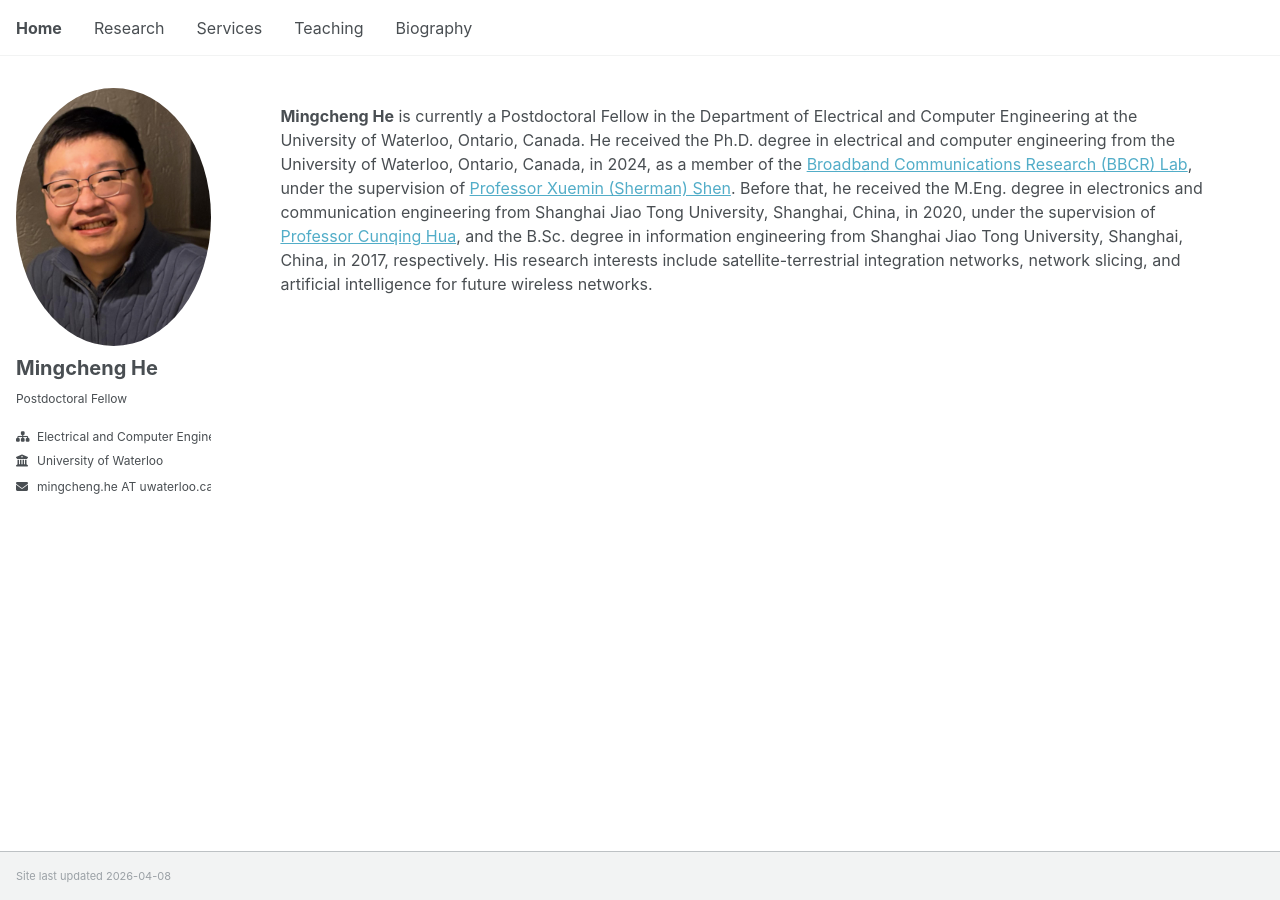
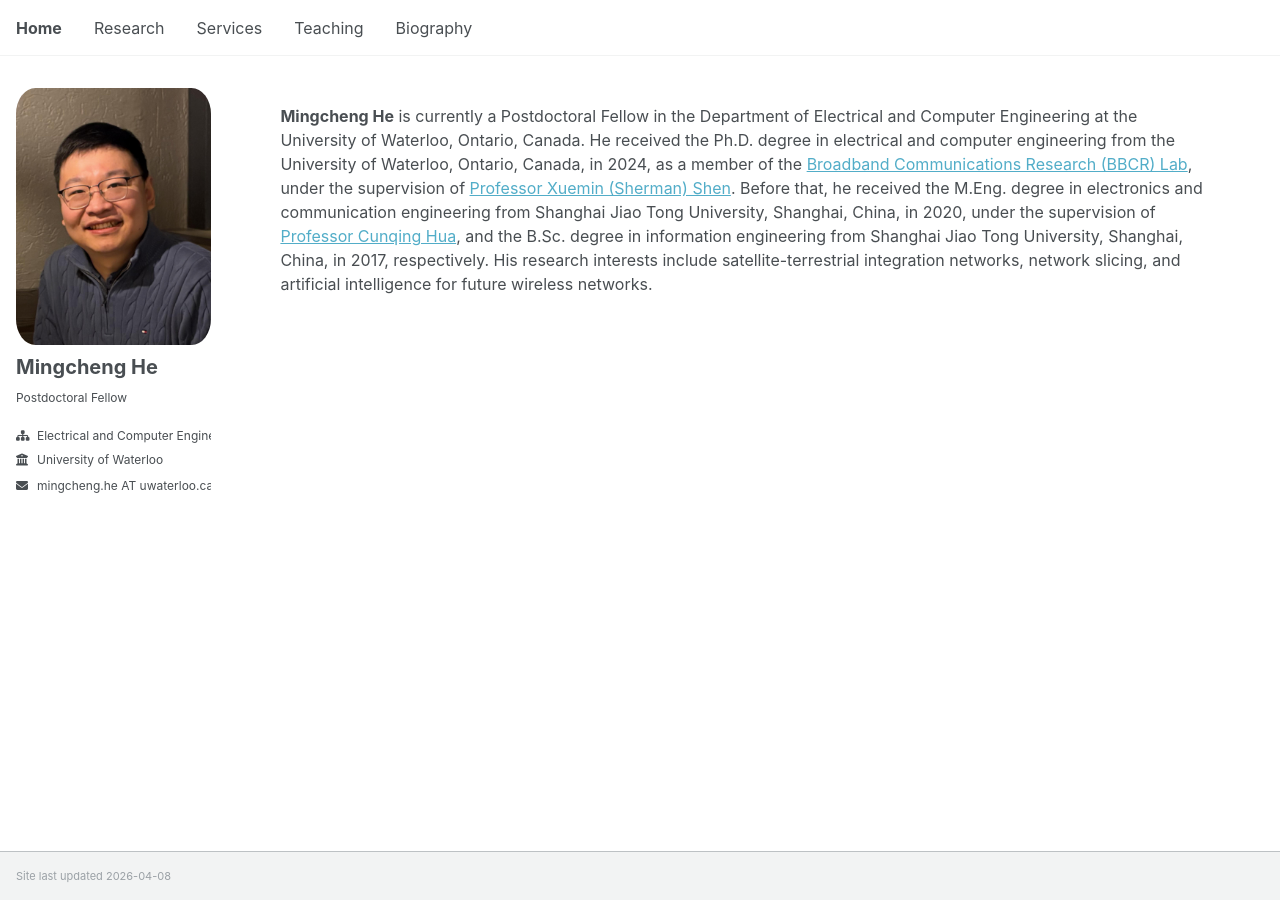
Before and after one commit to mingcheng-he/mingcheng-he.github.io, a Jekyll site: the page built from _pages/about.md, in a window 1280 px wide. Built offline with Jekyll 4.4.1, drawn with Linux system fonts in a browser that asks for light colours; a script that is not in the unit is left out.

Commit message:
Apr. 8, 2026

```diff
--- a/_sass/layout/_sidebar.scss
+++ b/_sass/layout/_sidebar.scss
@@ -95,7 +95,7 @@
 
   img {
     max-width: 210px; // 175
-    border-radius: 50%; // 50%
+    border-radius: 10%; // 50%
 
     @include breakpoint($large) {
       padding: 5; // 5
```
Also changed, not shown: images/Mingcheng_He0.jpg (added), images/Mingcheng_He1.jpg.
